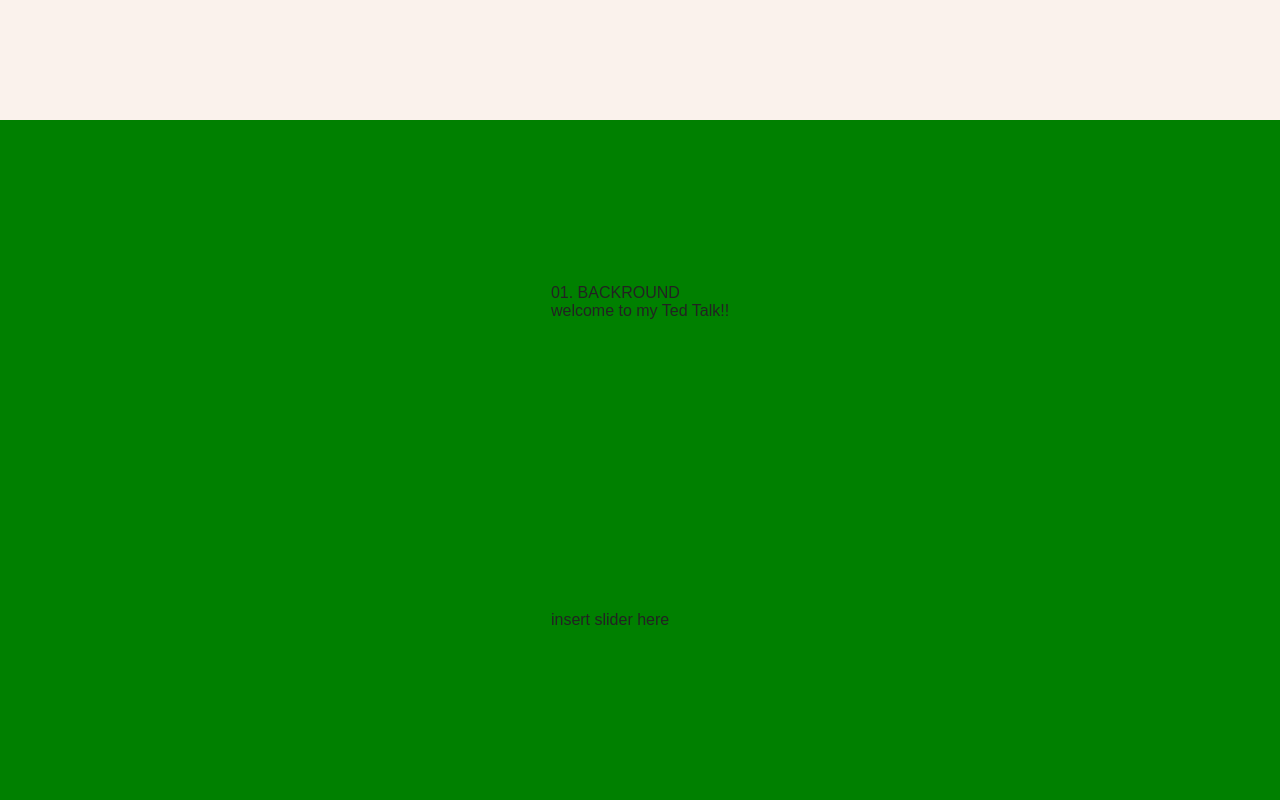
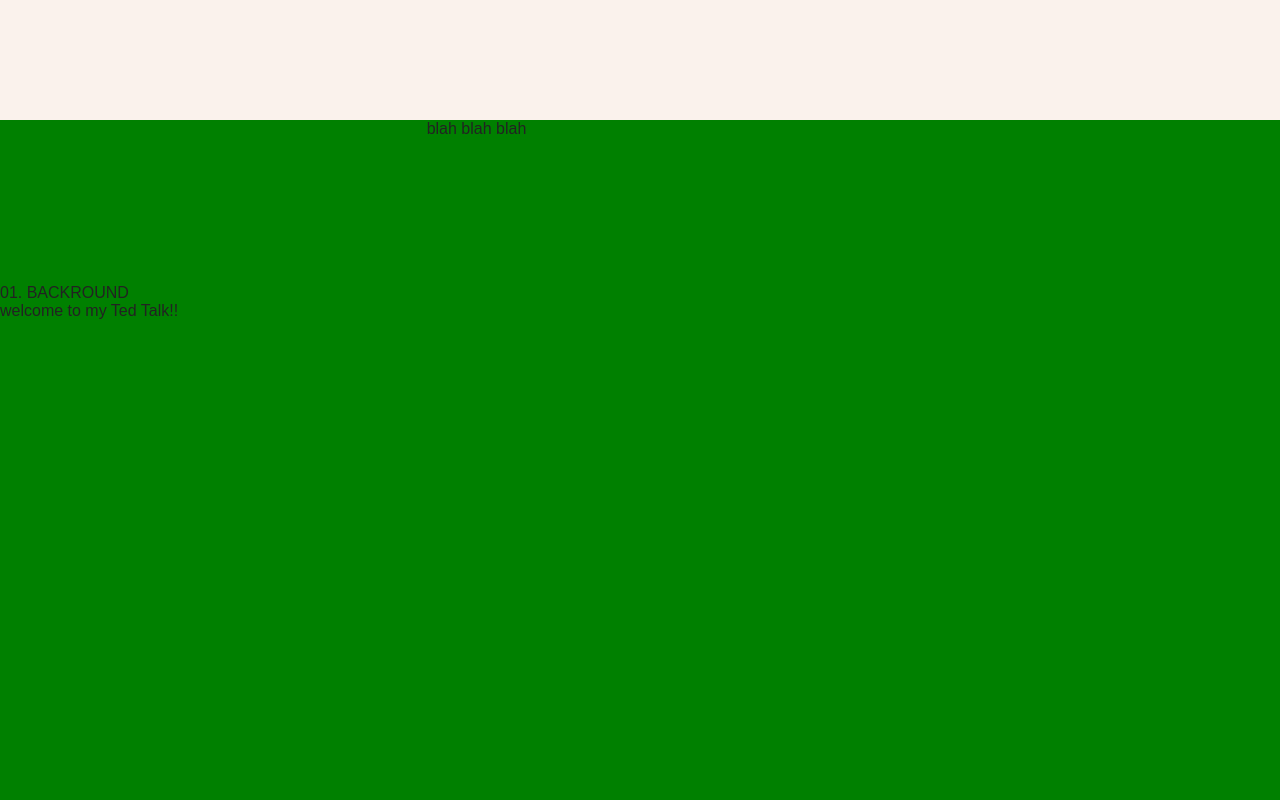
Before and after one commit to sarahannekreitzer/583-project-1, a website: page views/index.html in a window 1280 px wide. Shown: the part 1480-2280 px from the top of the page. Drawn offline with nearby package versions, Linux system fonts and the light colour scheme; no server answers; a script that the page names is missing; a web font is replaced by a local one.

Commit message:
🖐🐊 Checkpoint ./views/index.html:3126019/3209 ./server.js:3126019/782 ./public/client.js:3126019/796 ./public/style.css:3126019/137 ./.glitch-assets:3126019/487

```diff
--- a/public/client.js
+++ b/public/client.js
@@ -35,5 +35,6 @@ document.addEventListener("DOMContentLoaded", () => {
 
 
 
+
    // Closing brackets for DOM loaded
 });
--- a/public/style.css
+++ b/public/style.css
@@ -133,13 +133,14 @@ h2 {
 /* panel 3 */
 .grid-3 {
   display:grid;
-  grid-template-columns: fr;
+  grid-template-columns: 1fr 1fr 1fr;
   grid-template-rows: 200px 600px;
+}
+
+.panel-3-title {
+  grid-template-row:
 }
 
 .item {
   align-self: flex-end;
 }
-
-
-/* slider */
--- a/views/index.html
+++ b/views/index.html
@@ -75,15 +75,15 @@
           </div>
         </section>
         <section class="panel green">
-          <div class="grid-3 flex">
+          <div class="grid-3">
             <div class="panel-3-title item">
               01. BACKROUND <br>
               welcome to my Ted Talk!!
             </div>
-            <div class="slider">
-              insert slider here
+            <div>
+              blah blah blah
+            </div>
 
-            </div>
           </div>
         </section>
         <section class="panel bordeaux">
```
Also changed, not shown: 1 other file.
